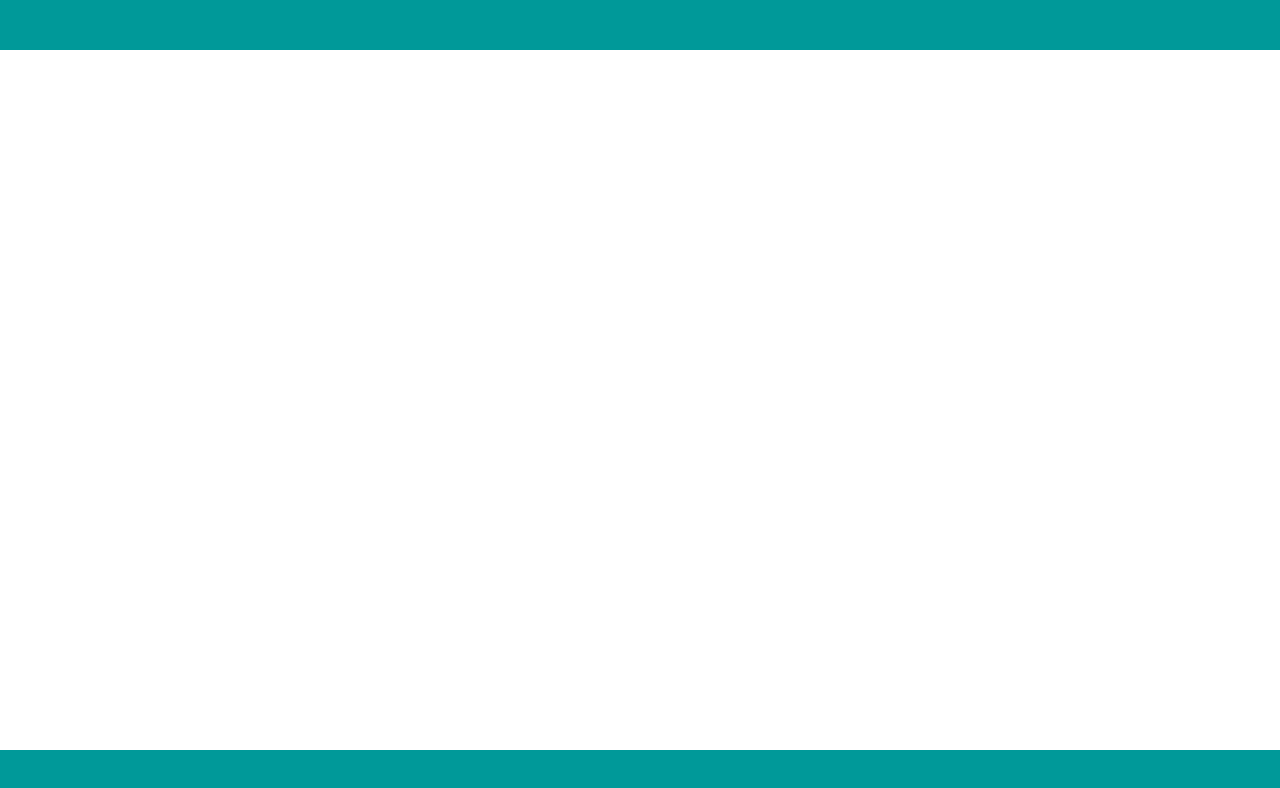
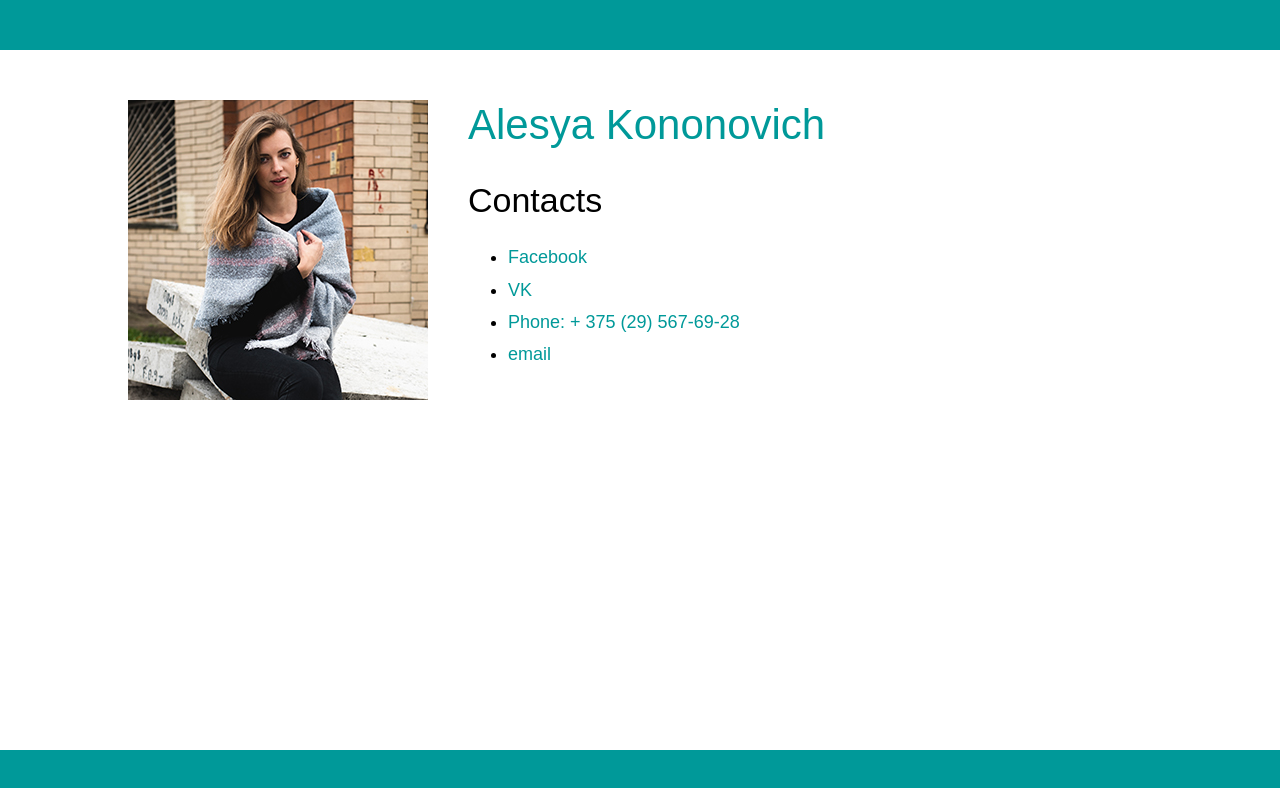
Before and after one commit to blumchen-ak/rsschool-2019Q1-cv, a plain HTML site: page index.html in a window 1280 px wide. Drawn offline with Linux system fonts and the light colour scheme.

Commit message:
add base information

```diff
--- a/assets/style.css
+++ b/assets/style.css
@@ -37,3 +37,50 @@ main {
 	padding: 50px 20px;
 	box-sizing: border-box;
 }
+
+.contact-info {
+	display: flex;
+	justify-content: stretch;
+    align-items: stretch;
+}
+
+.contact-info .photo {
+	width: 300px;
+}
+
+.contact-info .photo img {
+	width: 100%;
+	height: auto;
+	vertical-align: top;
+}
+
+.contact-info .info {
+	flex-grow: 1;
+	padding-left: 40px;
+}
+
+h1, h2 {
+	line-height: 1.2;
+}
+
+h1 {
+	font-size: 42px;
+	font-weight: normal;
+	margin: 0 0 30px;
+	color: #009999;
+}
+
+h2 {
+	font-size: 34px;
+	font-weight: normal;
+	margin: 0 0 20px;
+}
+
+a {
+	color: #009999;
+	text-decoration: none;
+}
+
+a:hover {
+	text-decoration: underline;
+}
--- a/index.html
+++ b/index.html
@@ -9,7 +9,21 @@
 		<header>
 		</header>
 		<main>
-
+			<section class="contact-info">
+				<div class="photo">
+					<img src="images/photo.jpg" alt="Alesya Kononovich">
+				</div>
+				<div class="info">
+					<h1>Alesya Kononovich</h1>
+					<h2>Contacts</h2>
+					<ul>
+						<li><a href="https://www.facebook.com/alesya.kononovich">Facebook</a></li>
+						<li><a href="https://vk.com/alesya_kononovich">VK</a></li>
+						<li><a href="tel:+375295676928">Phone: + 375 (29) 567-69-28</a></li>
+						<li><a href="mailto:blumchen81@gmail.com">email</a></li>
+					</ul>
+				</div>
+			</section>
 		</main>
 		<footer>
 		</footer>
```
Also changed, not shown: images/photo.jpg (added).
